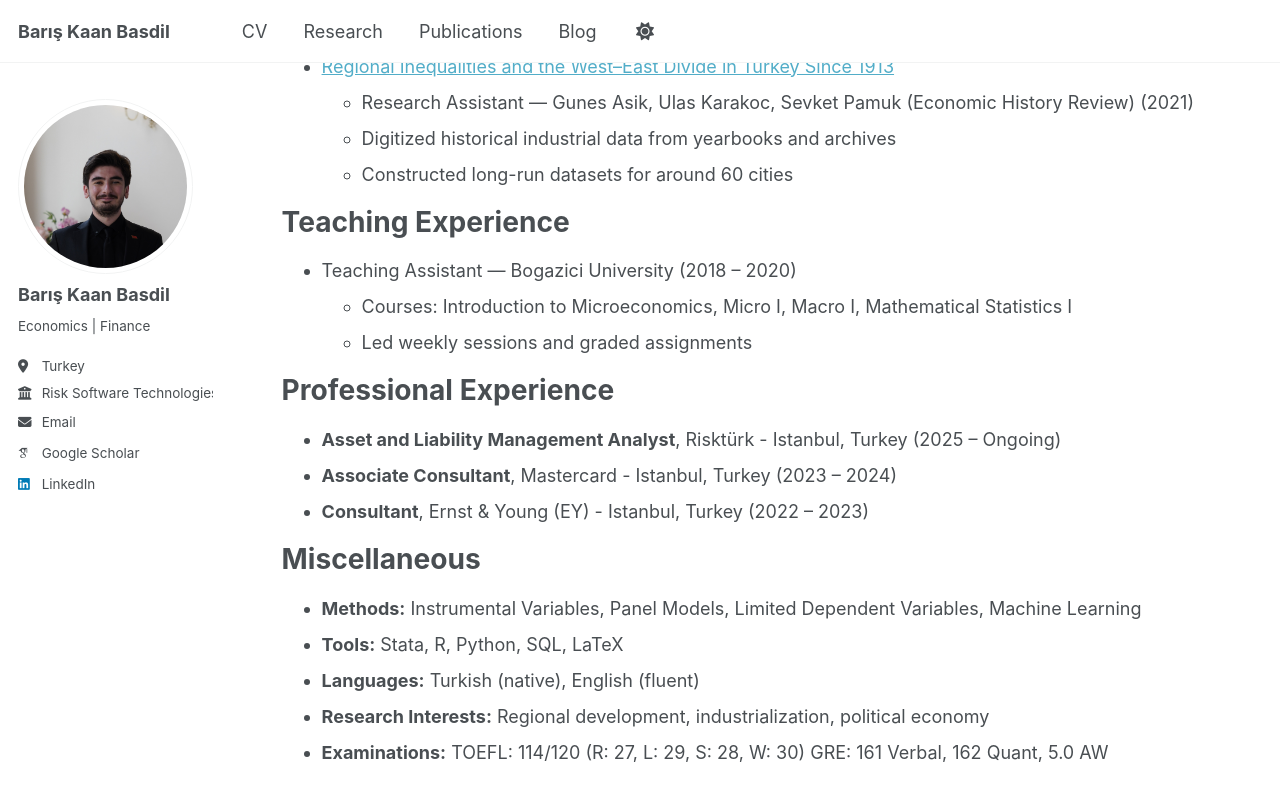
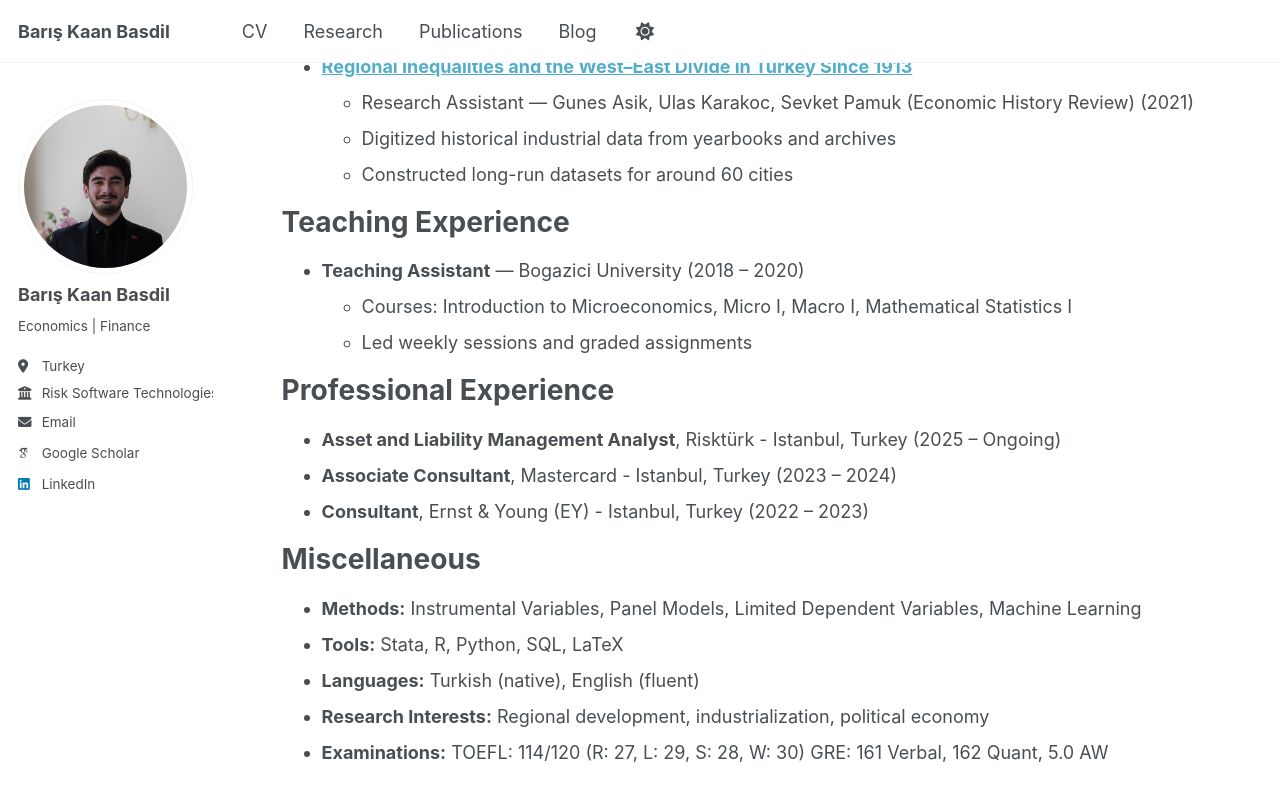
Before and after one commit to bkbasdil/bkbasdil.github.io, a Jekyll site: the page built from _pages/cv.md, in a window 1280 px wide and 900 px high, scrolled down 505 px. Shown: the top 801 px of the window. Built offline with Jekyll 4.4.1, drawn with Linux system fonts in a browser that asks for light colours; some web fonts are replaced; a script that is not in the unit is left out.

Commit message:
Update cv.md

```diff
--- a/_pages/cv.md
+++ b/_pages/cv.md
@@ -28,14 +28,14 @@ Academic Experience
   * Conducted preliminary spatial analysis (e.g., Moran's I, beta convergence)
   * Built structural entry models using city characteristics
 
-* [Regional Inequalities and the West–East Divide in Turkey Since 1913](https://onlinelibrary.wiley.com/doi/10.1111/ehr.13245)
+* [**Regional Inequalities and the West–East Divide in Turkey Since 1913**](https://onlinelibrary.wiley.com/doi/10.1111/ehr.13245)
   * Research Assistant — Gunes Asik, Ulas Karakoc, Sevket Pamuk (Economic History Review) (2021)
   * Digitized historical industrial data from yearbooks and archives
   * Constructed long-run datasets for around 60 cities
 
 Teaching Experience
 ======
-* Teaching Assistant — Bogazici University (2018 – 2020)
+* **Teaching Assistant** — Bogazici University (2018 – 2020)
   * Courses: Introduction to Microeconomics, Micro I, Macro I, Mathematical Statistics I
   * Led weekly sessions and graded assignments
 
```
